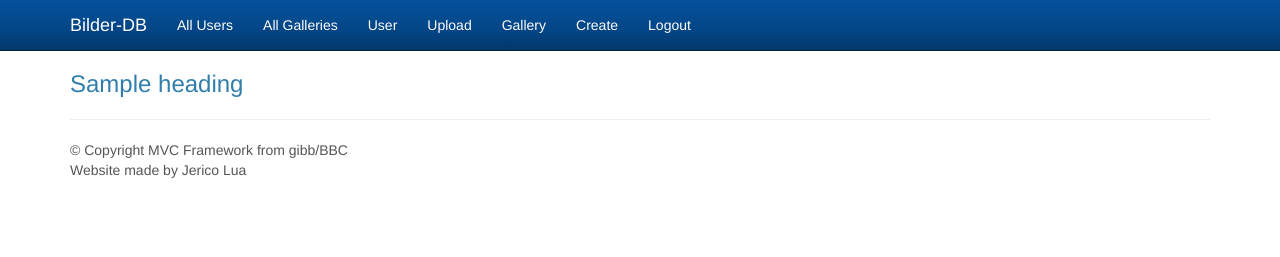
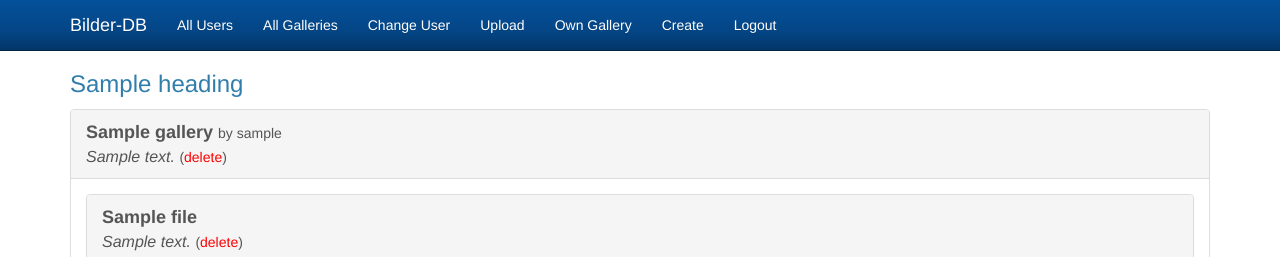
Before and after one commit to jericoluislua/BilderDB, a PHP site: template view/gallery_private.php in a window 1280 px wide. Shown: the top 257 px of the page. Run offline with PHP 8.4, Linux system fonts and the light colour scheme; the visitor is signed in with stand-in values (Sample User, id 1); the template is opened without the code that fills it: most values are stand-ins (such as "Sample title", 1, 10 or a date in 2020); data that the repository does not hold is empty.

Commit message:
pics work ig

```diff
--- a/public/css/style.css
+++ b/public/css/style.css
@@ -35,11 +35,23 @@ body {
   display: inline;
   margin: 0;
 }
-.gcreator{
+#gcreator{
   display: inline;
   font-size: 14px;
 }
 .gdesc{
+  display: inline;
+  font-style: italic;
+  font-size: 16px;
+}
+
+.ftitle{
+  font-weight: bold;
+  font-size: 18px;
+  display: inline;
+  margin: 0;
+}
+.fdesc{
   display: inline;
   font-style: italic;
   font-size: 16px;
@@ -53,5 +65,8 @@ body {
 .error{
   color: red;
   font-weight: bold;
-
 }
+.file{
+  max-width: 300px;
+  min-width: 300px;
+}
--- a/repository/FileRepository.php
+++ b/repository/FileRepository.php
@@ -31,7 +31,7 @@ class FileRepository extends Repository
         }
         if(isset($_FILES['fileToUpload']['name'])){
             $imageFileType = strtolower(pathinfo($_FILES['fileToUpload']['name'],PATHINFO_EXTENSION));
-            $target_file = $target_dir . $title . $imageFileType;
+            $target_file = $target_dir . $title .".". $imageFileType;
             $this->uploader($target_file);
             $statement = ConnectionHandler::getConnection()->prepare($query);
             $statement->bind_param('sssi', $title, $desc, $target_file, $gallery);
--- a/view/gallery_private.php
+++ b/view/gallery_private.php
@@ -1,13 +1,14 @@
 <?php
-if(isset($_SESSION['loginEmail'])){
-    if(isset($galleries)) { ?>
-    <?php foreach ($galleries as $gallery){
-
-        if($gallery->userid == $user->id): ?>
+if(isset($_SESSION['isAdmin'])){
+    if(isset($galleries)) {
+        foreach ($galleries as $gallery){ ?>
             <div class="panel panel-default">
                 <div class="panel-heading">
                     <p class="gtitle">
                         <?= $gallery->title; ?>
+                    </p>
+                    <p id="gcreator">
+                        by <?= $gallery->username; ?>
                     </p>
                     </br>
                     <p class="gdesc">
@@ -15,32 +16,28 @@ if(isset($_SESSION['loginEmail'])){
                     </p>
                     (<a class="deletelink" title="delete" href="/gallery/delete?id=<?= $gallery->id ?>">delete</a>)
                 </div>
-            <?php foreach ( $files as $file) { ?>
+                <?php foreach ( $files as $file) {
+                    if($file->galleryid == $gallery->id){?>
                         <div class="panel-body">
                             <div class="panel panel-default">
                                 <div class="panel-heading">
-                        <p class="gtitle">
-                            <?= $file->title; ?>
+                                    <p class="ftitle">
+                                        <?= str_replace('_', ' ', $file->title); ?>
                                     </p>
                                     </br>
-                        <p class="gdesc">
+                                    <p class="fdesc">
                                         <?= $file->description; ?>
                                     </p>
-                        (<a class="deletelink" title="delete" href="/post/delete?id=<?= $file->id ?>">delete</a>)
+                                    (<a class="deletelink" title="delete" href="/post/delete?fid=<?= $file->id ?>&fpath=<?= $file->path?>">delete</a>)
                                 </div>
                                 <div class="panel-body">
-                        <p class="file">
-                            <img src='<?=$file->path; ?>'/>
+                                    <p>
+                                        <img class="file"src='<?=$file->path; ?>'/>
                                     </p>
                                 </div>
                             </div>
                         </div>
-                <?php } ?>
+                    <?php } }?>
             </div>
 
-        <?php  endif;?>
-    <?php } }else{ ?>
-        <div class="nogallery">
-            <h3>No gallery created.</h3>
-        </div>
-    <?php } }?>
+        <?php } } }?>
--- a/view/header.php
+++ b/view/header.php
@@ -41,9 +41,9 @@
                       ";
                   }
                   echo "
-                          <li><a href = '/user' >User</a></li>
+                          <li><a href = '/user' >Change User</a></li>
                           <li><a href = '/post/upload' >Upload</a></li>
-                          <li><a href = '/gallery/privateGallery' >Gallery</a></li>
+                          <li><a href = '/gallery/privateGallery' >Own Gallery</a></li>
                           <li><a href = '/gallery/create' >Create</a></li>
                           <li><a href = '/logout' >Logout</a></li>
                           ";
```
Also changed, not shown: controller/AllgalleriesController.php (+4 -9 lines), controller/GalleryController.php (+5 -8 lines), controller/PostController.php (+8 -11 lines), view/allgalleries.php (+30 -17 lines), view/gallery_public.php (+23 -11 lines), public/images/jclt.laffan@yahoo.com/54/Emperor_Eyed_Captain_Akashi_Seijuro.jpg (added), public/images/jclt.laffan@yahoo.com/54/Formless_Power_Forward_Ace_Aomine_Daiki.jpg (added). Lines whose indentation alone changed are shown as unchanged.
